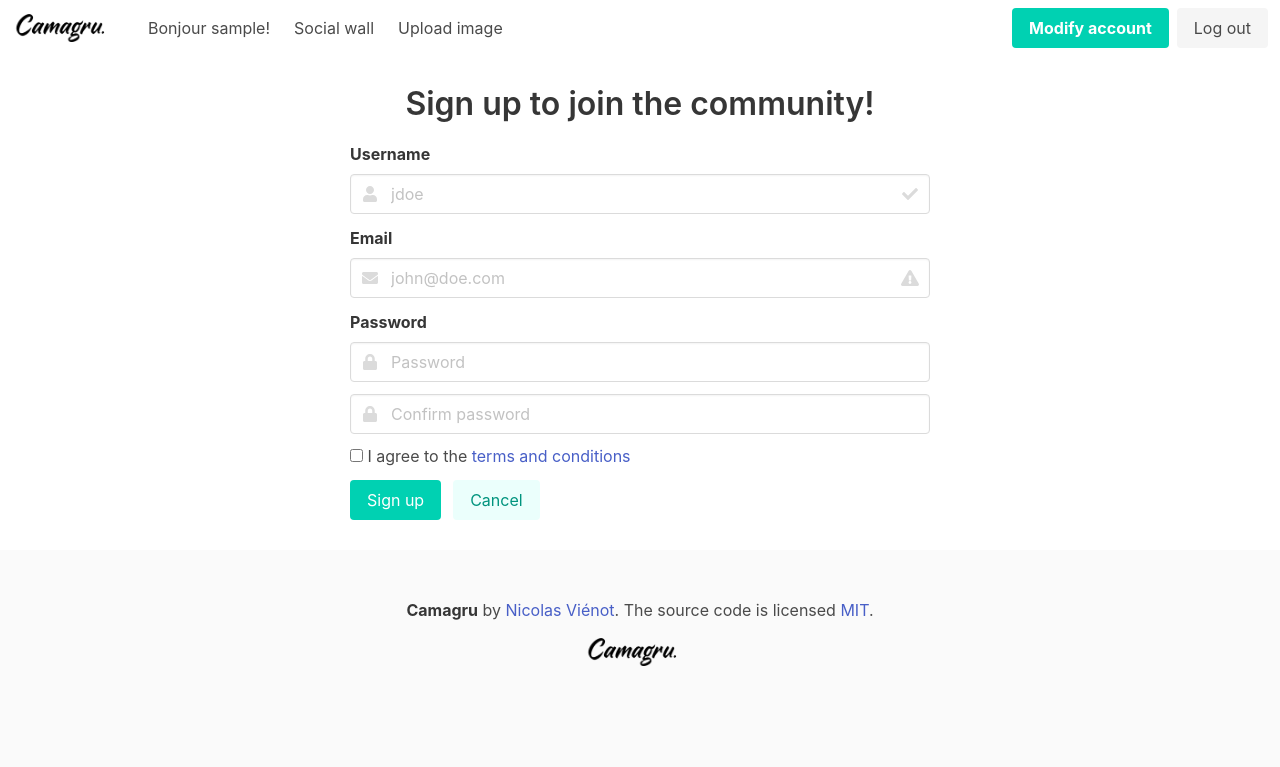
After one commit to nicolasvienot/camagru, a PHP site: page /create_account.php in a window 1280 px wide. The commit adds this page. Shown: the top 767 px of the page. Run offline with PHP 8.4, Linux system fonts and the light colour scheme; the visitor is signed in with stand-in values (Sample User, id 1); some libraries are stand-ins or nearby versions.

Commit message:
[NV] ui ok + users almos ok + camera working

```diff
--- a/camera.php
+++ b/camera.php
@@ -1,5 +1,6 @@
 <?php
-    include 'header.php';
+    include ('check_session.php');
+    include ('header.php');
 ?>
 
 <div>
--- /dev/null
+++ b/create_account.php
@@ -0,0 +1,208 @@
+<?php
+    include ('header.php');
+?>
+
+<div style="width: 50%; margin: auto; padding: 30px;">
+    <div style="text-align: center; padding-bottom: 20px;">
+        <h1 class="title is-3">Sign up to join the community!</h1>
+    </div>
+    <form id="signup_form">
+        <div class="field">
+            <label class="label">Username</label>
+            <div class="control has-icons-left has-icons-right">
+                <input class="input" id="username" type="text" name="login" placeholder="jdoe">
+                <span class="icon is-small is-left">
+                <i class="fas fa-user"></i>
+                </span>
+                <span class="icon is-small is-right">
+                <i class="fas fa-check"></i>
+                </span>
+            </div>
+            <p class="help is-success" id="username_available" style="display: none;">This username is available</p>
+            <p class="help is-danger" id="username_not_available" style="display: none;">This username is not available</p>
+        </div>
+        <div class="field">
+            <label class="label">Email</label>
+            <div class="control has-icons-left has-icons-right">
+                <input class="input" id="email" type="email" name="email" placeholder="john@doe.com">
+                <span class="icon is-small is-left">
+                <i class="fas fa-envelope"></i>
+                </span>
+                <span class="icon is-small is-right">
+                <i class="fas fa-exclamation-triangle"></i>
+                </span>
+            </div>
+            <p class="help is-danger" id="email_message" style="display: none;">This email is invalid</p>
+        </div>
+        <div class="field">
+            <label class="label">Password</label>
+            <p class="control has-icons-left">
+                <input class="input" id="password" type="password" name="password" placeholder="Password">
+                <span class="icon is-small is-left">
+                    <i class="fas fa-lock"></i>
+                </span>
+            </p>
+            <p class="help is-danger" id="password_message" style="display: none;">Password must contain at least 8 characters, one letter and one number</p>
+        </div>
+        <div>
+            <p class="control has-icons-left">
+                <input class="input" id="password_check" type="password" name="password_check" placeholder="Confirm password">
+                <span class="icon is-small is-left">
+                    <i class="fas fa-lock"></i>
+                </span>
+            </p>
+            <p class="help is-danger" id="password_check_message" style="display: none;">The two passwords must match</p>
+        </div>
+        <div class="field" style="margin-top: 10px;">
+            <div class="control">
+                <label class="checkbox">
+                <input type="checkbox" name="terms">
+                I agree to the <a href="#">terms and conditions</a>
+                </label>
+            </div>
+        </div>
+        <div class="field is-grouped">
+            <div class="control">
+                <button type="button" class="button is-primary" id="signup">Sign up</button>
+            </div>
+            <div class="control">
+            <a href="<?php echo 'index.php' ?>"><button class="button is-primary is-light">Cancel</button></a>
+            </div>
+        </div>
+    </form>
+    <div class="modal" id="modal_good">
+        <div class="modal-background"></div>
+        <div class="modal-content">
+            <div class="box">
+                <label class="label">Congratulation, your account has been created!</label>
+                <label class="label">Check your mailbox to activate it.</label>
+                <a href="<?php echo 'index.php' ?>"><button class="button is-success">Go to home page</button></a>
+            </div>
+        </div>
+        <!-- <button class="modal-close is-large" aria-label="close" id="close"></button> -->
+    </div>
+    <div class="modal" id="modal_bad">
+        <div class="modal-background"></div>
+        <div class="modal-content">
+            <div class="box">
+                <label class="label">It looks like there was an error!</label>
+                <label class="label">Please try again.</label>
+                <a href="<?php echo 'create_account.php' ?>"><button class="button is-primary">Try again</button></a>
+            </div>
+        </div>
+        <button class="modal-close is-large" aria-label="close" id="close"></button>
+    </div>
+</div>
+
+<script>
+    const username = document.getElementById('username');
+    const email = document.getElementById('email');
+    const password = document.getElementById('password');
+    const password_check = document.getElementById('password_check');
+    const signup = document.getElementById('signup');
+
+    var regex_password = /^(?=.*[a-z])(?=.*[0-9])(?=.{8,})/;
+    var regex_email = /^(([^<>()[\]\\.,;:\s@\"]+(\.[^<>()[\]\\.,;:\s@\"]+)*)|(\".+\"))@((\[[0-9]{1,3}\.[0-9]{1,3}\.[0-9]{1,3}\.[0-9]{1,3}\])|(([a-zA-Z\-0-9]+\.)+[a-zA-Z]{2,}))$/;
+
+    username.addEventListener('keyup', function (event) {
+        if (username.value === "") {
+            username.className = "input";
+            document.getElementById("username_available").style.display = "none";
+            document.getElementById("username_not_available").style.display = "none";
+        } else {
+            var xmlhttp = new XMLHttpRequest();
+            xmlhttp.onreadystatechange = function() {
+                if (this.readyState == 4 && this.status == 200) {
+                    if (this.responseText === "true") {
+                        username.className = "input is-success";
+                        document.getElementById("username_available").style.display = "block";
+                        document.getElementById("username_not_available").style.display = "none";
+                    } else {
+                        username.className = "input is-danger";
+                        document.getElementById("username_available").style.display = "none";
+                        document.getElementById("username_not_available").style.display = "block";
+                    }
+                }
+            };
+            xmlhttp.open("GET", "loginexists.php?login=" + username.value, true);
+            xmlhttp.send();
+        }
+    });
+
+    email.addEventListener('keyup', function (event) {
+        if (email.value === "") {
+            email.className = "input";
+            document.getElementById("email_message").style.display = "none";
+        } else if (regex_email.test(email.value) == true) {
+            email.className = "input is-success";
+            document.getElementById("email_message").style.display = "none";
+        } else {
+            email.className = "input is-danger";
+            document.getElementById("email_message").style.display = "block";
+        }
+    });
+
+    password.addEventListener('keyup', function (event) {
+        if (password.value === "") {
+            password.className = "input";
+            document.getElementById("password_message").style.display = "none";
+        } else if (regex_password.test(password.value) == true) {
+            password.className = "input is-success";
+            document.getElementById("password_message").style.display = "none";
+        } else {
+            password.className = "input is-danger";
+            document.getElementById("password_message").style.display = "block";
+        }
+    });
+
+    password_check.addEventListener('keyup', function (event) {
+        if (password_check.value === "") {
+            password_check.className = "input";
+            document.getElementById("password_check_message").style.display = "none";
+        } else if (password_check.value === password.value) {
+            password_check.className = "input is-success";
+            document.getElementById("password_check_message").style.display = "none";
+        } else {
+            password_check.className = "input is-danger";
+            document.getElementById("password_check_message").style.display = "block";
+        }
+    });
+
+    signup.addEventListener('click', function (event) {
+        var data = new FormData(document.getElementById("signup_form"));
+        var xmlhttp = new XMLHttpRequest();
+        xmlhttp.onreadystatechange = function() {
+            if (this.readyState == 4 && this.status == 200) {
+                console.log(this.responseText);
+                if (this.responseText === "goodjob") {
+                    var modal = document.getElementById('modal_good');
+                    var html = document.querySelector('html');
+                    modal.classList.add('is-active');
+                    html.classList.add('is-clipped');
+                    // modal.querySelector('#close').addEventListener('click', function(e) {
+                    //     e.preventDefault();
+                    //     modal.classList.remove('is-active');
+                    //     html.classList.remove('is-clipped');
+                    // });
+                } else {
+                    var modal = document.getElementById('modal_bad');
+                    var html = document.querySelector('html');
+                    modal.classList.add('is-active');
+                    html.classList.add('is-clipped');
+                    modal.querySelector('#close').addEventListener('click', function(e) {
+                        e.preventDefault();
+                        modal.classList.remove('is-active');
+                        html.classList.remove('is-clipped');
+                    });
+                }
+            }
+        };
+        xmlhttp.open("POST", "signup.php", true);
+        xmlhttp.send(data);
+    });
+
+</script>
+
+<?php
+    include 'footer.php';
+?>
--- a/docker-compose.yml
+++ b/docker-compose.yml
@@ -30,8 +30,8 @@ services:
     volumes:
       - .:/app
     ports:
-      - "8080:80"
-      - "4443:443"
+      - "80:80"
+      - "443:443"
     depends_on:
       - db
     links:
--- a/footer.php
+++ b/footer.php
@@ -4,5 +4,6 @@
       <strong>Camagru</strong> by <a href="http://github.com/nicolasvienot/">Nicolas Viénot</a>. The source code is licensed
       <a href="http://opensource.org/licenses/mit-license.php">MIT</a>.
     </p>
+      <img src="/camagru.png" width="112" height="28">
   </div>
 </footer>
--- a/header.php
+++ b/header.php
@@ -9,34 +9,37 @@
     <script defer src="https://use.fontawesome.com/releases/v5.3.1/js/all.js"></script>
 </head>
 
+<?php
+  session_start();
+  if (isset($_SESSION['user_logged']) || $_SESSION['user_logged'] != "") {
+?>
+
 <nav class="navbar" role="navigation" aria-label="main navigation">
   <div class="navbar-brand">
-    <a class="navbar-item" href="https://bulma.io">
-      <img src="https://bulma.io/images/bulma-logo.png" width="112" height="28">
+    <a class="navbar-item" href="<?php echo 'index.php' ?>" >
+      <img src="/camagru.png" width="112" height="28">
     </a>
-
+    <a class="navbar-item">
+      Bonjour <?php print ($_SESSION['user_logged']) ?>!
+    </a>
     <a role="button" class="navbar-burger burger" aria-label="menu" aria-expanded="false" data-target="navbarBasicExample">
       <span aria-hidden="true"></span>
       <span aria-hidden="true"></span>
       <span aria-hidden="true"></span>
     </a>
   </div>
-
   <div id="navbarBasicExample" class="navbar-menu">
     <div class="navbar-start">
       <a class="navbar-item">
-        Home
+        Social wall
       </a>
-
       <a class="navbar-item">
-        Documentation
+        Upload image
       </a>
-
-      <div class="navbar-item has-dropdown is-hoverable">
+      <!-- <div class="navbar-item has-dropdown is-hoverable">
         <a class="navbar-link">
           More
         </a>
-
         <div class="navbar-dropdown">
           <a class="navbar-item">
             About
@@ -52,16 +55,75 @@
             Report an issue
           </a>
         </div>
-      </div>
+      </div> -->
     </div>
-
     <div class="navbar-end">
       <div class="navbar-item">
         <div class="buttons">
           <a class="button is-primary">
+            <strong>Modify account</strong>
+          </a>
+          <a class="button is-light">
+            Log out
+          </a>
+        </div>
+      </div>
+    </div>
+  </div>
+</nav>
+
+<?php
+  }
+  else {
+?>
+
+<nav class="navbar" role="navigation" aria-label="main navigation">
+  <div class="navbar-brand">
+    <a class="navbar-item" href="<?php echo 'index.php' ?>">
+      <img src="/camagru.png" width="112" height="28">
+    </a>
+    <a role="button" class="navbar-burger burger" aria-label="menu" aria-expanded="false" data-target="navbarBasicExample">
+      <span aria-hidden="true"></span>
+      <span aria-hidden="true"></span>
+      <span aria-hidden="true"></span>
+    </a>
+  </div>
+  <div id="navbarBasicExample" class="navbar-menu">
+    <div class="navbar-start">
+      <a class="navbar-item">
+        Social wall
+      </a>
+      <!-- <a class="navbar-item">
+        Add image
+      </a> -->
+      <!-- <div class="navbar-item has-dropdown is-hoverable">
+        <a class="navbar-link">
+          More
+        </a>
+        <div class="navbar-dropdown">
+          <a class="navbar-item">
+            About
+          </a>
+          <a class="navbar-item">
+            Jobs
+          </a>
+          <a class="navbar-item">
+            Contact
+          </a>
+          <hr class="navbar-divider">
+          <a class="navbar-item">
+            Report an issue
+          </a>
+        </div>
+      </div> -->
+    </div>
+    <div class="navbar-end">
+      <div class="navbar-item">
+        <div class="buttons">
+          <a class="button is-primary" href="<?php echo 'create_account.php' ?>">
             <strong>Sign up</strong>
           </a>
-          <a class="button is-light">
+          <a class="button is-light" href="<?php echo 'login.php' ?>">
             Log in
           </a>
         </div>
@@ -70,4 +132,26 @@
   </div>
 </nav>
 
+<?php
+  }
+?>
+
+<script>
+
+document.addEventListener('DOMContentLoaded', () => {
+  const $navbarBurgers = Array.prototype.slice.call(document.querySelectorAll('.navbar-burger'), 0);
+  if ($navbarBurgers.length > 0) {
+    $navbarBurgers.forEach( el => {
+      el.addEventListener('click', () => {
+        const target = el.dataset.target;
+        const $target = document.getElementById(target);
+        el.classList.toggle('is-active');
+        $target.classList.toggle('is-active');
+      });
+    });
+  }
+});
+
+</script>
+
 </html>
```
Also changed, not shown: check_session.php (added, +8 -0 lines), connect.php (added, +13 -0 lines), index.php (+15 -1 lines), login.php (added, +77 -0 lines), loginexists.php (added, +24 -0 lines), signin.php (added, +54 -0 lines), signup.php (added, +73 -0 lines), test.php (added, +8 -0 lines), camagru.png (added).
